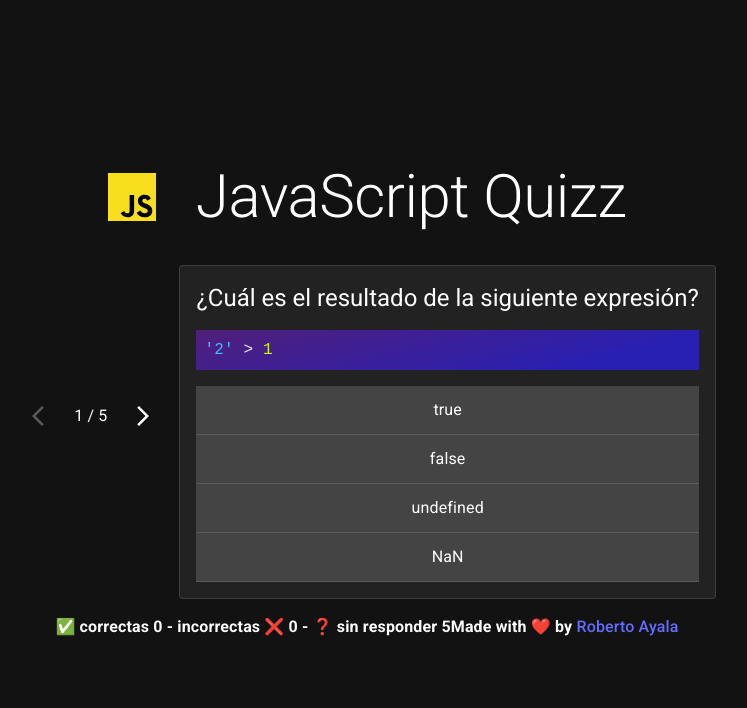
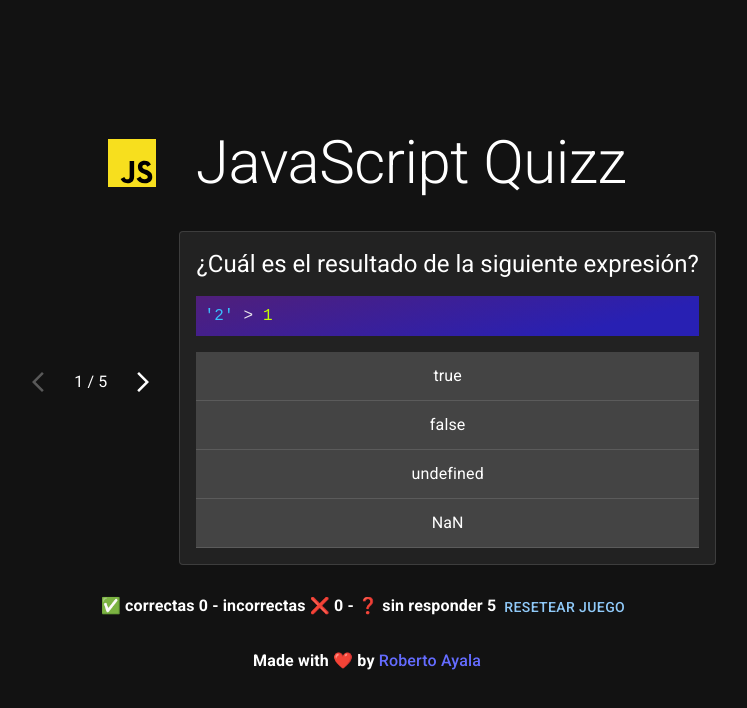
Before and after one commit to Ayala0717/react-quizz, a React (Vite) app: page / in a window 1280 px wide. Both pictures are taken after a click on the button "EMPEZAR!". Shown: the top 708 px of the page, without its empty margins (273-1020 px from the left). Built offline with nearby package versions, Linux system fonts and the light colour scheme; a web font is replaced by a local one.

Commit message:
feat: reset button has been added

```diff
--- a/src/components/Footer/index.tsx
+++ b/src/components/Footer/index.tsx
@@ -1,11 +1,17 @@
+import { Button } from '@mui/material'
 import { useQuestionData } from '../../hooks/useQuestionData'
+import { useQuestionStore } from '../../store/questions'
 
 export const Footer = () => {
   const { correctAnswers, incorrectAnswers, unanswers } = useQuestionData()
+  const reset = useQuestionStore((state) => state.reset)
 
   return (
     <footer style={{ marginTop: '16px' }}>
-      <strong>{`✅ correctas ${correctAnswers} - incorrectas ❌ ${incorrectAnswers} - ❓ sin responder ${unanswers}`}</strong>
+      <div style={{ marginBottom: '16px', padding: '8px' }}>
+        <strong>{`✅ correctas ${correctAnswers} - incorrectas ❌ ${incorrectAnswers} - ❓ sin responder ${unanswers}`}</strong>
+        <Button onClick={() => reset()}>Resetear Juego</Button>
+      </div>
       <strong>
         Made with ❤️ by{' '}
         <a href='https://github.com/RobertoAyala'>Roberto Ayala</a>
--- a/src/store/questions.ts
+++ b/src/store/questions.ts
@@ -10,6 +10,7 @@ interface State {
   selectAnswer: (questionId: number, answerIndex: number) => void
   goNextQuestion: () => void
   goPrevQuestion: () => void
+  reset: () => void
 }
 
 export const useQuestionStore = create<State>()(
@@ -60,6 +61,9 @@ export const useQuestionStore = create<State>()(
 
           if (previousQuestion >= 0) set({ currentQuestion: previousQuestion })
         },
+        reset: () => {
+          set({ currentQuestion: 0, questions: [] })
+        },
       }
     },
     { name: 'questions' }
```
